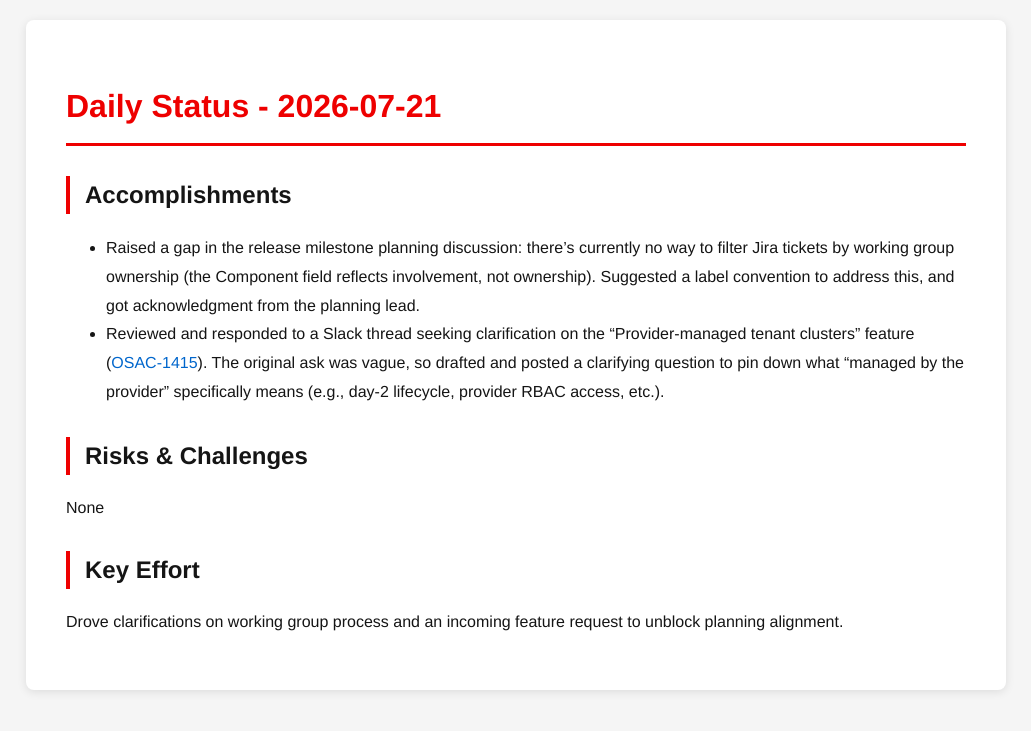
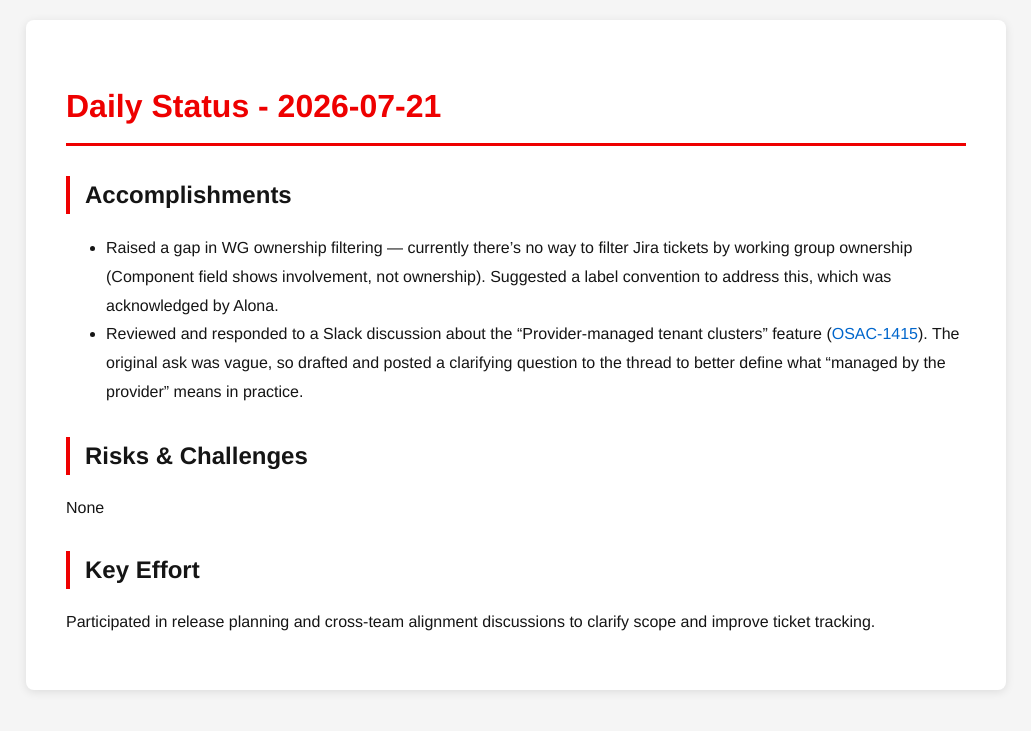
Before and after one commit to tzvatot/daily-status, a Jekyll site: the page built from 2026-07-21.md, in a window 1280 px wide. Shown: the top 731 px of the page, without its empty margins (124-1155 px from the left). Built offline with Jekyll 4.4.1, drawn with Linux system fonts in a browser that asks for light colours.

Commit message:
Daily status update - 2026-07-21

```diff
--- a/2026-07-21.md
+++ b/2026-07-21.md
@@ -7,11 +7,11 @@ date: 2026-07-21
 # Daily Status - 2026-07-21
 
 ## Accomplishments
-- Raised a gap in the release milestone planning discussion: there's currently no way to filter Jira tickets by working group ownership (the Component field reflects involvement, not ownership). Suggested a label convention to address this, and got acknowledgment from the planning lead.
-- Reviewed and responded to a Slack thread seeking clarification on the "Provider-managed tenant clusters" feature ([OSAC-1415](https://redhat.atlassian.net/browse/OSAC-1415)). The original ask was vague, so drafted and posted a clarifying question to pin down what "managed by the provider" specifically means (e.g., day-2 lifecycle, provider RBAC access, etc.).
+- Raised a gap in WG ownership filtering — currently there's no way to filter Jira tickets by working group ownership (Component field shows involvement, not ownership). Suggested a label convention to address this, which was acknowledged by Alona.
+- Reviewed and responded to a Slack discussion about the "Provider-managed tenant clusters" feature ([OSAC-1415](https://redhat.atlassian.net/browse/OSAC-1415)). The original ask was vague, so drafted and posted a clarifying question to the thread to better define what "managed by the provider" means in practice.
 
 ## Risks & Challenges
 None
 
 ## Key Effort
-Drove clarifications on working group process and an incoming feature request to unblock planning alignment.
+Participated in release planning and cross-team alignment discussions to clarify scope and improve ticket tracking.
```
